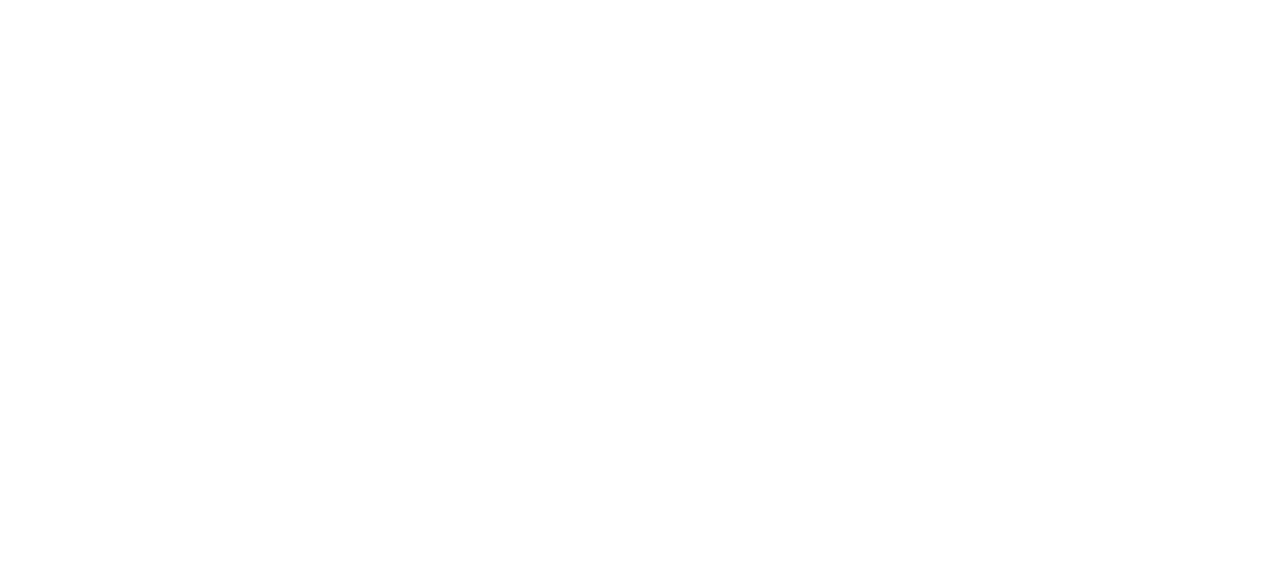
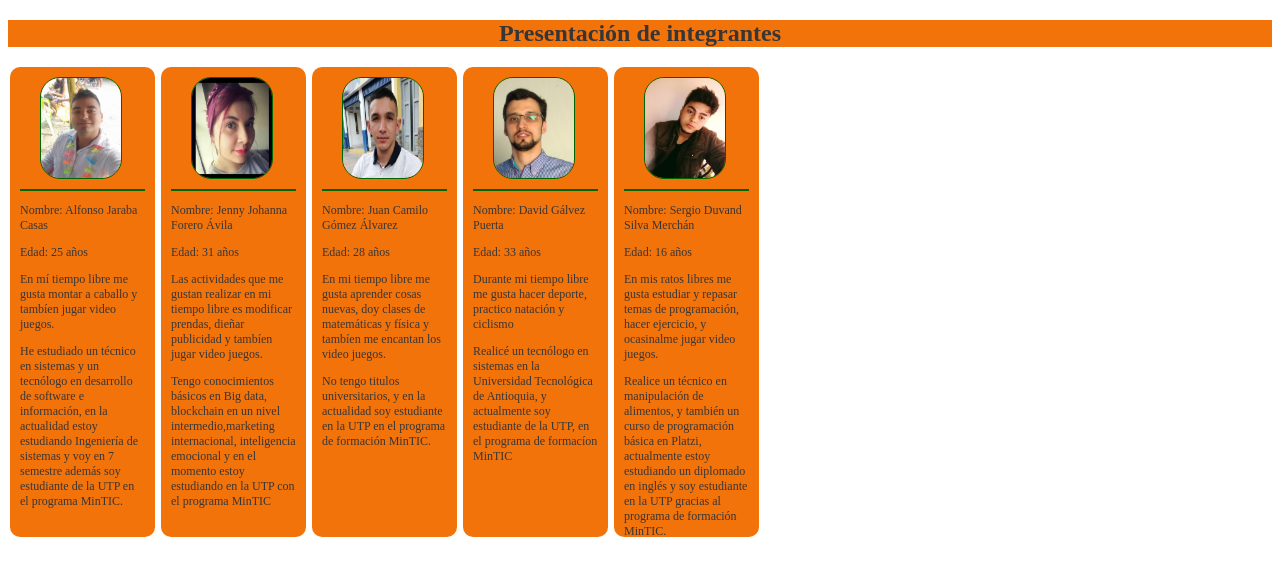
Before and after one commit to SergioDuvand/semana-1-GrupoE-2-27, a plain HTML site: page index.html in a window 1280 px wide. Drawn offline with Linux system fonts and the light colour scheme.

Commit message:
commit por Sergio Silva

```diff
--- a/index.html
+++ b/index.html
@@ -1,8 +1,7 @@
 <!DOCTYPE html>
-<html lang="en">
+<html lang="es">
 <head>
     <meta charset="UTF-8">
-    <meta http-equiv="X-UA-Compatible" content="IE=edge">
     <meta name="viewport" content="width=device-width, initial-scale=1.0">
     <link rel="stylesheet" href="styles.css">
     <title>Document</title>
@@ -15,8 +14,48 @@
     <article>
 
     </article>
-    <article>
-
+    <article class="presentacionIntegrantes">
+        <h2 class="tituloSc4">Presentación de integrantes</h2>
+        <section>
+            <img src="img/alfonsoJarabaFoto.jpeg" alt="Foto de Alnfonso Jaraba" class="foto">
+            <hr>
+            <p>Nombre: Alfonso Jaraba Casas</p>
+            <p>Edad: 25 años</p>
+            <p>En mí tiempo libre me gusta montar a caballo y tambíen jugar video juegos.</p>
+            <p>He estudiado un técnico en sistemas y un tecnólogo en desarrollo de software e información, en la actualidad estoy estudiando Ingeniería de sistemas y voy en 7 semestre además soy estudiante de la UTP en el programa MinTIC.</p>
+        </section>
+        <section>
+            <img src="img/jennyForeroFoto.jpeg" alt="Foto de Jenny Forero" class="foto">
+            <hr>
+            <p>Nombre: Jenny Johanna Forero Ávila</p>
+            <p>Edad: 31 años</p>
+            <p>Las actividades que me gustan realizar en mi tiempo libre es modificar prendas, dieñar publicidad y tambíen jugar video juegos.</p>
+            <p>Tengo conocimientos básicos en Big data, blockchain en un nivel intermedio,marketing internacional, inteligencia emocional y en el momento estoy estudiando en la UTP con el programa MinTIC</p>
+        </section>
+        <section>
+            <img src="img/juanCamiloFoto.jpeg" alt="Foto de Juan Camilo" class="foto">
+            <hr>
+            <p>Nombre: Juan Camilo Gómez Álvarez</p>
+            <p>Edad: 28 años</p>
+            <p>En mi tiempo libre me gusta aprender cosas nuevas, doy clases de matemáticas y física y tambíen me encantan los video juegos.</p>
+            <p>No tengo titulos universitarios, y en la actualidad soy estudiante en la UTP en el programa de formación MinTIC.</p>
+        </section>
+        <section>
+            <img src="img/davidGalvezFoto.jpeg" alt="Foto de David Galvez" class="foto">
+            <hr>
+            <p>Nombre: David Gálvez Puerta</p>
+            <p>Edad: 33 años</p>
+            <p>Durante mi tiempo libre me gusta hacer deporte, practico natación y ciclismo</p>
+            <p>Realicé un tecnólogo en sistemas en la Universidad Tecnológica de Antioquia, y actualmente soy estudiante de la UTP, en el programa de formacíon MinTIC</p>
+        </section>
+        <section>
+            <img src="img/sergioSilvaFoto.jpg" alt="Foto de Sergio Silva" class="foto">
+            <hr>
+            <p>Nombre: Sergio Duvand Silva Merchán</p>
+            <p>Edad: 16 años</p>
+            <p>En mis ratos libres me gusta estudiar y repasar temas de programación, hacer ejercicio, y ocasinalme jugar video juegos.</p>
+            <p>Realice un técnico en manipulación de alimentos, y también un curso de programación básica en Platzi, actualmente estoy estudiando un diplomado en inglés y soy estudiante en la UTP gracias al programa de formación MinTIC.</p>
+        </section>
     </article>
     <footer>
 
--- /dev/null
+++ b/main.js
@@ -0,0 +1 @@
+console.log("Hello team")
--- a/styles.css
+++ b/styles.css
@@ -0,0 +1,33 @@
+.foto {
+    width: 80px;
+    height: 100px;
+    border-radius: 20px;
+    border: 1.5px solid #006400;
+    margin-left: 20px;
+}
+
+.tituloSc4{
+    color: #373636;
+    text-align: center;
+    background-color: #f3730b;
+}
+
+.presentacionIntegrantes section{
+    color: #373636;
+    background-color: #f3730b;
+    display: inline-block;
+    overflow: hidden;
+    border-radius: 10px;
+    padding: 10px;
+    margin-left: 2px;
+    width: 145px;
+    height: 470px;
+    box-sizing: border-box;
+    font-size: 12px;
+}
+
+.presentacionIntegrantes hr{
+    color: darkgreen;
+    background-color: #111;
+    border-style: solid;
+}
```
Also changed, not shown: img/alfonsoJarabaFoto.jpeg (added), img/davidGalvezFoto.jpeg (added), img/jennyForeroFoto.jpeg (added), img/juanCamiloFoto.jpeg (added), img/sergioSilvaFoto.jpg (added).
